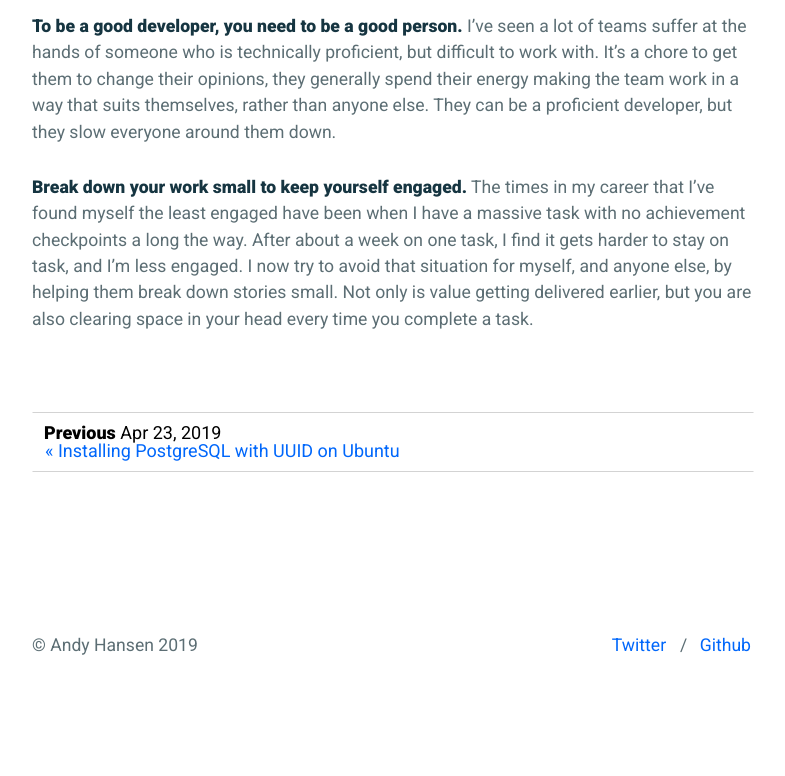
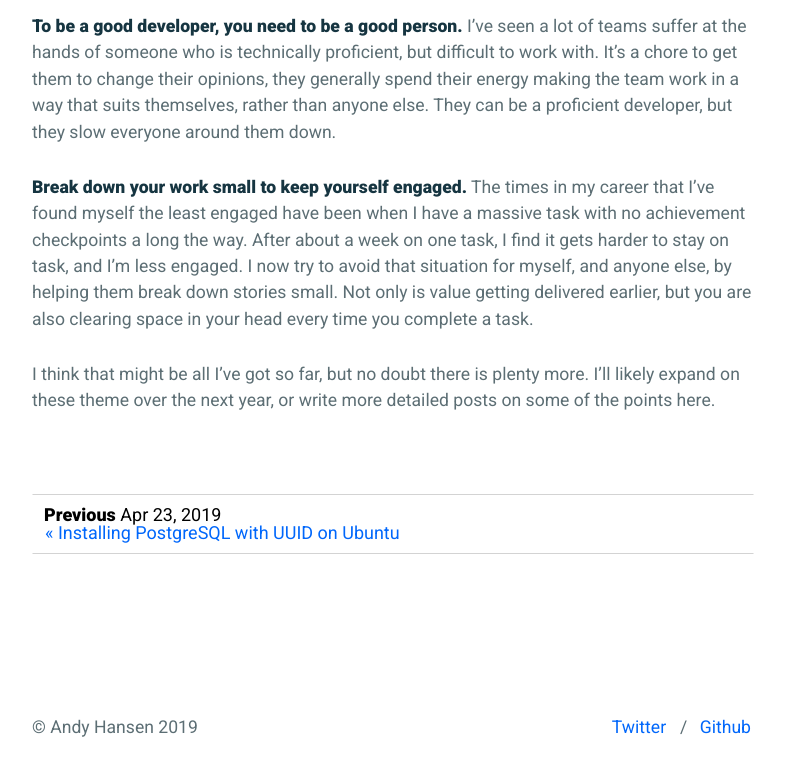
Before and after one commit to andyhansen/blog, a Jekyll site: the page built from _posts/2019-05-21-what-ive-learnt-so-far.md, in a window 1280 px wide and 900 px high, scrolled down 1495 px. Shown: the top 776 px of the window, without its empty margins (248-1033 px from the left). Built offline with Jekyll 4.4.1, drawn with Linux system fonts in a browser that asks for light colours; nearby versions of some CDN libraries; comment, search, counter and statistics services are not loaded.

Commit message:
Close it off

```diff
--- a/_posts/2019-05-21-what-ive-learnt-so-far.md
+++ b/_posts/2019-05-21-what-ive-learnt-so-far.md
@@ -23,3 +23,7 @@ Over the last 4 years I've been working I've picked up a few knowledge nuggets a
 **To be a good developer, you need to be a good person.** I've seen a lot of teams suffer at the hands of someone who is technically proficient, but difficult to work with. It's a chore to get them to change their opinions, they generally spend their energy making the team work in a way that suits themselves, rather than anyone else. They can be a proficient developer, but they slow everyone around them down.
 
 **Break down your work small to keep yourself engaged.** The times in my career that I've found myself the least engaged have been when I have a massive task with no achievement checkpoints a long the way. After about a week on one task, I find it gets harder to stay on task, and I'm less engaged. I now try to avoid that situation for myself, and anyone else, by helping them break down stories small. Not only is value getting delivered earlier, but you are also clearing space in your head every time you complete a task.
+
+
+
+I think that might be all I've got so far, but no doubt there is plenty more. I'll likely expand on these theme over the next year, or write more detailed posts on some of the points here.
```
